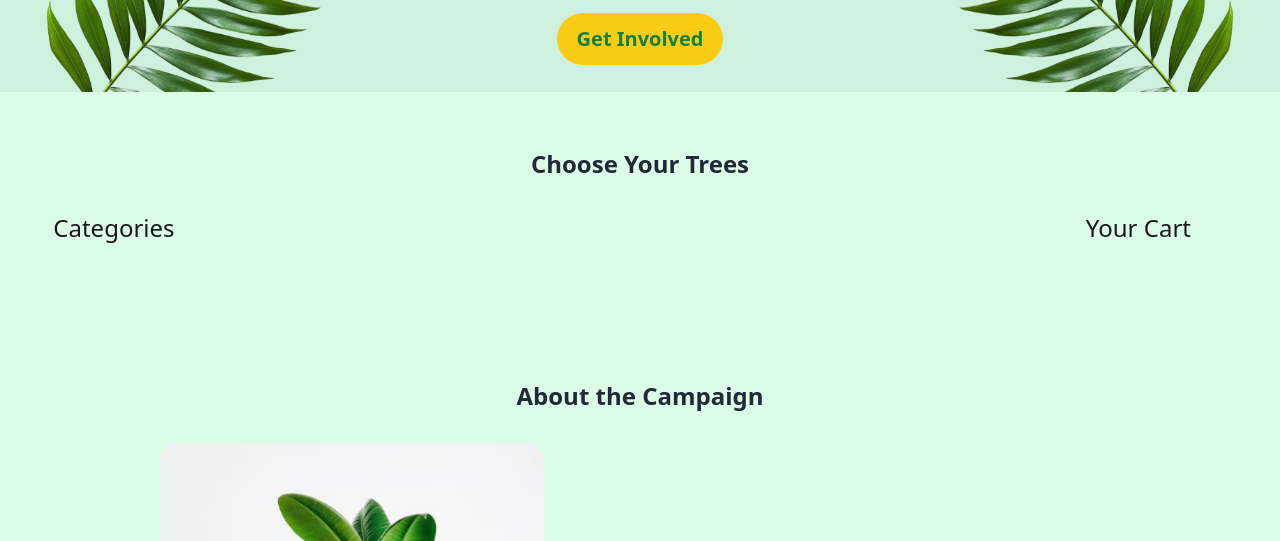
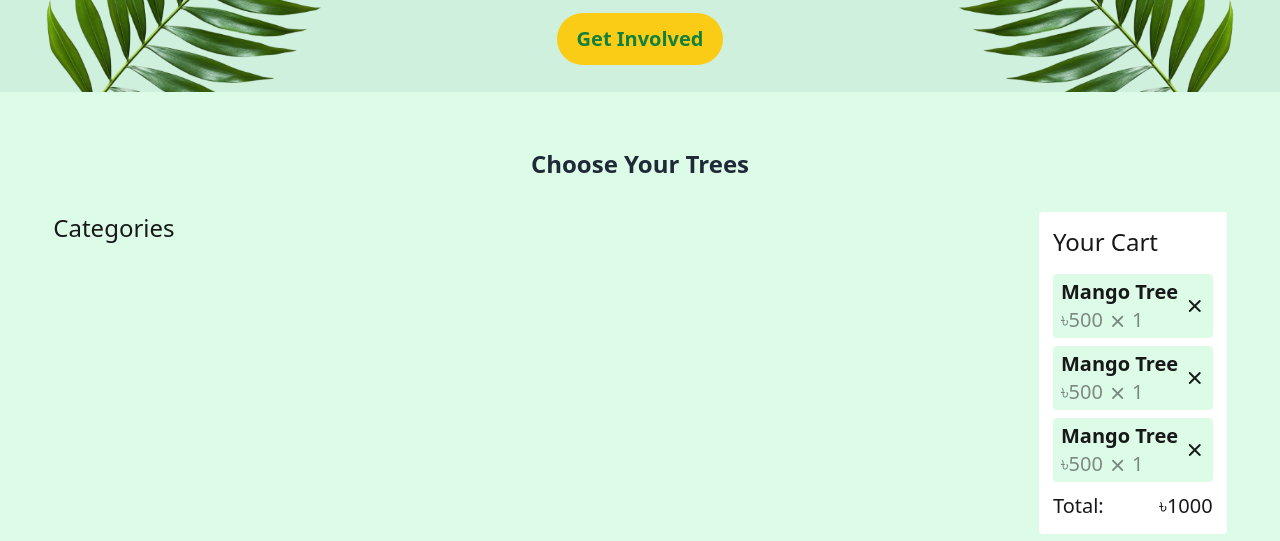
Before and after one commit to TanijRoy1/B12A06-Green-Earth, a plain HTML site: page index.html in a window 1280 px wide. Shown: the part 255-796 px from the top of the page. Drawn offline with nearby package versions, Linux system fonts and the light colour scheme; no server answers.

Commit message:
Added footer and add to cart section

```diff
--- a/index.html
+++ b/index.html
@@ -8,6 +8,10 @@
     <!-- daisyUI + tailwindcss -->
     <link href="https://cdn.jsdelivr.net/npm/daisyui@5" rel="stylesheet" type="text/css" />
     <script src="https://cdn.jsdelivr.net/npm/@tailwindcss/browser@4"></script>
+    <!-- font awesome cdn -->
+    <link rel="stylesheet" href="https://cdnjs.cloudflare.com/ajax/libs/font-awesome/7.0.1/css/all.min.css"
+        integrity="sha512-2SwdPD6INVrV/lHTZbO2nodKhrnDdJK9/kg2XD1r9uGqPo1cUbujc+IYdlYdEErWNu69gVcYgdxlmVmzTWnetw=="
+        crossorigin="anonymous" referrerpolicy="no-referrer" />
     <!-- vanila css  -->
     <link rel="stylesheet" href="css/style.css">
 </head>
@@ -19,8 +23,8 @@
                 <div class="navbar-start">
                     <div class="dropdown">
                         <div tabindex="0" role="button" class="btn btn-ghost lg:hidden">
-                            <svg xmlns="http://www.w3.org/2000/svg" class="h-5 w-5" fill="none" viewBox="0 0 24 24"
-                                stroke="currentColor">
+                            <svg xmlns="http://www.w3.org/2000/svg" class="h-5 w-5 invert-100" fill="none"
+                                viewBox="0 0 24 24" stroke="currentColor">
                                 <path stroke-linecap="round" stroke-linejoin="round" stroke-width="2"
                                     d="M4 6h16M4 12h8m-8 6h16" />
                             </svg>
@@ -105,8 +109,48 @@
                     </div> -->
 
                 </section>
-                <aside class="w-[12%]">
+                <aside class="w-[16%] bg-white p-3.5 rounded">
                     <h1 class="text-2xl font-medium">Your Cart</h1>
+                    <div class="add-cart-container mt-4">
+                        <div class="add-cart-item bg-[#DCFCE7] mt-2 flex items-center justify-between p-2 py-1 rounded">
+                            <div>
+                                <h1 class="text-xl font-semibold">Mango Tree</h1>
+                                <p class="font-medium text-xl opacity-50">
+                                    ৳<span>500</span> <i class="fa-solid fa-xmark text-[15px]"></i> 1
+                                </p>
+                            </div>
+                            <div>
+                                <i class="fa-solid fa-xmark hover:scale-105 cursor-pointer"></i>
+                            </div>
+                        </div>
+                        <div class="add-cart-item bg-[#DCFCE7] mt-2 flex items-center justify-between p-2 py-1 rounded">
+                            <div>
+                                <h1 class="text-xl font-semibold">Mango Tree</h1>
+                                <p class="font-medium text-xl opacity-50">
+                                    ৳<span>500</span> <i class="fa-solid fa-xmark text-[15px]"></i> 1
+                                </p>
+                            </div>
+                            <div>
+                                <i class="fa-solid fa-xmark hover:scale-105 cursor-pointer"></i>
+                            </div>
+                        </div>
+                        <div class="add-cart-item bg-[#DCFCE7] mt-2 flex items-center justify-between p-2 py-1 rounded">
+                            <div>
+                                <h1 class="text-xl font-semibold">Mango Tree</h1>
+                                <p class="font-medium text-xl opacity-50">
+                                    ৳<span>500</span> <i class="fa-solid fa-xmark text-[15px]"></i> 1
+                                </p>
+                            </div>
+                            <div>
+                                <i class="fa-solid fa-xmark hover:scale-105 cursor-pointer"></i>
+                            </div>
+                        </div>
+                    </div>
+                    <div class="total flex items-center justify-between mt-2.5">
+                        <p class="font-medium text-xl">Total:</p>
+                        <p class="font-medium text-xl">৳<span>1000</span></p>
+                    </div>
+
                 </aside>
             </div>
         </section>
@@ -185,6 +229,10 @@
 
     </main>
 
+    <footer class="bg-[#14532D] py-6">
+        <p class="text-center text-white">© 2025 Green Earth. All Rights Reserved.</p>
+    </footer>
+
 
     <script src="js/script.js"></script>
 </body>
```
